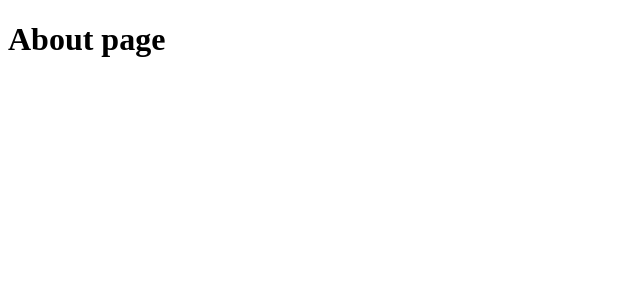
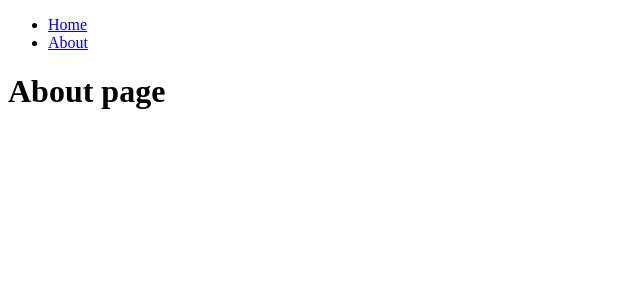
Before and after one commit to rached-bch/next-js-starter, a Next.js app: page /about in a window 1280 px wide. Shown: the top 300 px of the page, without its empty margins (0-640 px from the left). Built offline with nearby package versions, Linux system fonts and the light colour scheme.

Commit message:
Setting simple nav

```diff
--- /dev/null
+++ b/components/nav.js
@@ -0,0 +1,20 @@
+import Link from "next/link";
+
+const Nav = () => {
+  return (
+    <ul>
+      <li>
+        <Link href="/">
+          <a className="nav-item">Home</a>
+        </Link>
+      </li>
+      <li>
+        <Link href="/about">
+          <a className="nav-item">About</a>
+        </Link>
+      </li>
+    </ul>
+  );
+};
+
+export default Nav;
--- a/pages/about.js
+++ b/pages/about.js
@@ -1,4 +1,11 @@
+import Nav from "../components/nav";
+
 const About = () => {
-  return <h1>About page</h1>;
+  return (
+    <div>
+      <Nav></Nav>
+      <h1>About page</h1>
+    </div>
+  );
 };
 export default About;
--- a/pages/index.js
+++ b/pages/index.js
@@ -1,5 +1,8 @@
+import Nav from "../components/nav";
+
 const Index = () => (
   <div>
+    <Nav></Nav>
     <h1>Page d'accueil</h1>
     <p>Hello Next.js</p>
   </div>
```
